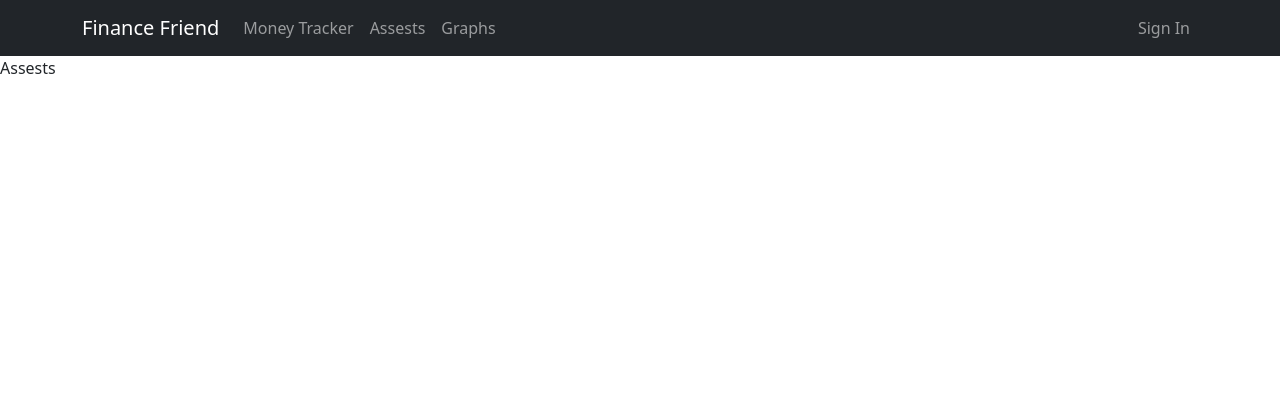
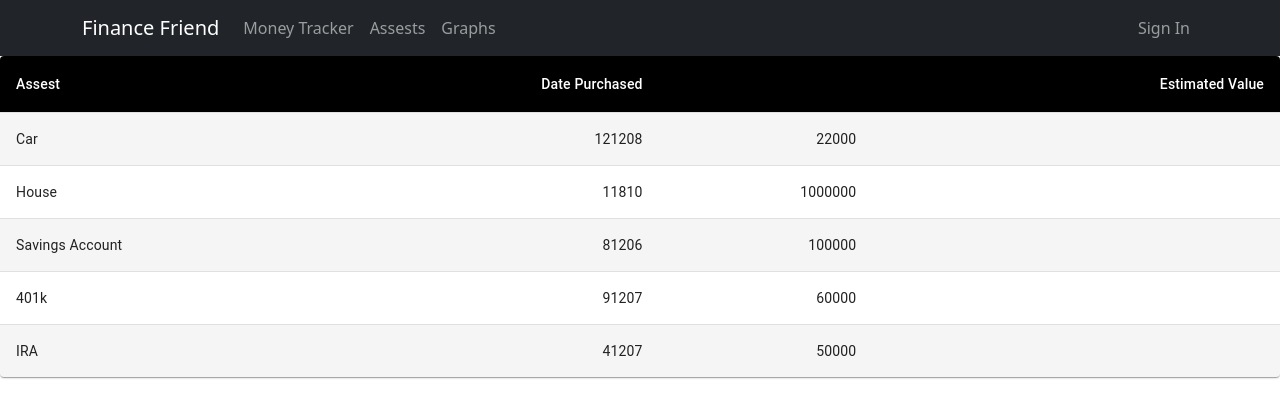
Before and after one commit to Zander618/FinanceFriend, a React (Create React App) app in the folder front/: page /Assests in a window 1280 px wide. Shown: the top 418 px of the page. Built offline with nearby package versions, Linux system fonts and the light colour scheme.

Commit message:
building Assests Table

```diff
--- a/front/src/Assests.js
+++ b/front/src/Assests.js
@@ -1,9 +1,73 @@
-import React from 'react'
+import * as React from 'react';
+import { styled } from '@mui/material/styles';
+import Table from '@mui/material/Table';
+import TableBody from '@mui/material/TableBody';
+import TableCell, { tableCellClasses } from '@mui/material/TableCell';
+import TableContainer from '@mui/material/TableContainer';
+import TableHead from '@mui/material/TableHead';
+import TableRow from '@mui/material/TableRow';
+import Paper from '@mui/material/Paper';
 
-const Assests = () => {
-  return (
-    <div>Assests</div>
-  )
-}
 
-export default Assests
+const StyledTableCell = styled(TableCell)(({ theme }) => ({
+      [`&.${tableCellClasses.head}`]: {
+        backgroundColor: theme.palette.common.black,
+        color: theme.palette.common.white,
+      },
+      [`&.${tableCellClasses.body}`]: {
+        fontSize: 14,
+      },
+    }));
+
+    const StyledTableRow = styled(TableRow)(({ theme }) => ({
+      '&:nth-of-type(odd)': {
+        backgroundColor: theme.palette.action.hover,
+      },
+      // hide last border
+      '&:last-child td, &:last-child th': {
+        border: 0,
+      },
+    }));
+
+    function createData(name, calories, fat) {
+      return { name, calories, fat };
+    }
+
+    const rows = [
+      createData('Car', 12_12_08, 22000),
+      createData('House', 1_18_10, 1000000),
+      createData('Savings Account', 8_12_06, 100000),
+      createData('401k', 9_12_07, 60000),
+      createData('IRA', 4_12_07, 50000),
+    ];
+
+    export default function Assests() {
+      return (
+        <TableContainer component={Paper}>
+          <Table sx={{ minWidth: 700 }} aria-label="customized table">
+            <TableHead>
+              <TableRow>
+                <StyledTableCell>Assest</StyledTableCell>
+                <StyledTableCell align="right">Date Purchased</StyledTableCell>
+                <StyledTableCell align="right"></StyledTableCell>
+                <StyledTableCell align="right"></StyledTableCell>
+                <StyledTableCell align="right">Estimated Value</StyledTableCell>
+              </TableRow>
+            </TableHead>
+            <TableBody>
+              {rows.map((row) => (
+                <StyledTableRow key={row.name}>
+                  <StyledTableCell component="th" scope="row">
+                    {row.name}
+                  </StyledTableCell>
+                  <StyledTableCell align="right">{row.calories}</StyledTableCell>
+                  <StyledTableCell align="right">{row.fat}</StyledTableCell>
+                  <StyledTableCell align="right">{row.carbs}</StyledTableCell>
+                  <StyledTableCell align="right">{row.protein}</StyledTableCell>
+                </StyledTableRow>
+              ))}
+            </TableBody>
+          </Table>
+        </TableContainer>
+      );
+    }
--- a/package.json
+++ b/package.json
@@ -1,5 +1,8 @@
 {
   "dependencies": {
+    "@emotion/react": "^11.9.0",
+    "@emotion/styled": "^11.8.1",
+    "@mui/material": "^5.7.0",
     "react-router-dom": "^6.3.0"
   }
 }
```
Also changed, not shown: 1 other file (tests, documents, lock files or other folders).
